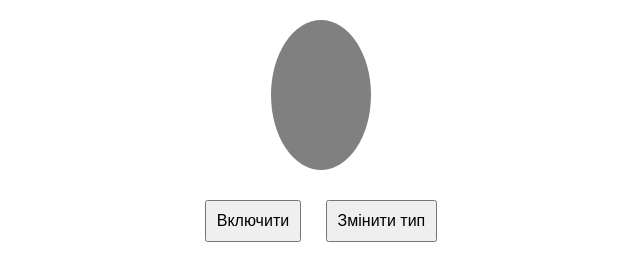
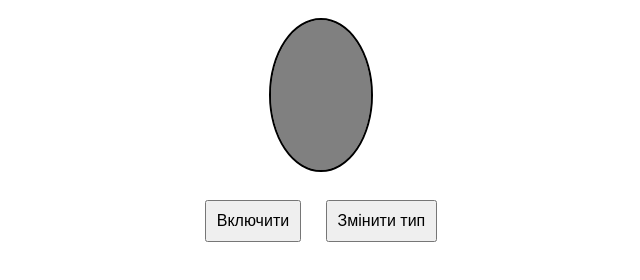
Before and after one commit to Kirill1230807/JS, a plain HTML site: page laba_5js/laba_5_1/index.html in a window 1280 px wide. Shown: the part 88-368 px from the top of the page, without its empty margins (319-959 px from the left). Drawn offline with Linux system fonts and the light colour scheme.

Commit message:
Edited 1 tast css-file

```diff
--- a/laba_5js/laba_5_1/style.css
+++ b/laba_5js/laba_5_1/style.css
@@ -14,6 +14,7 @@ body {
     background-color: gray;
     border-radius: 50%;
     transition: background 0.3s;
+    outline: 2px solid black;
 }
 
 .lamp.on {
```
